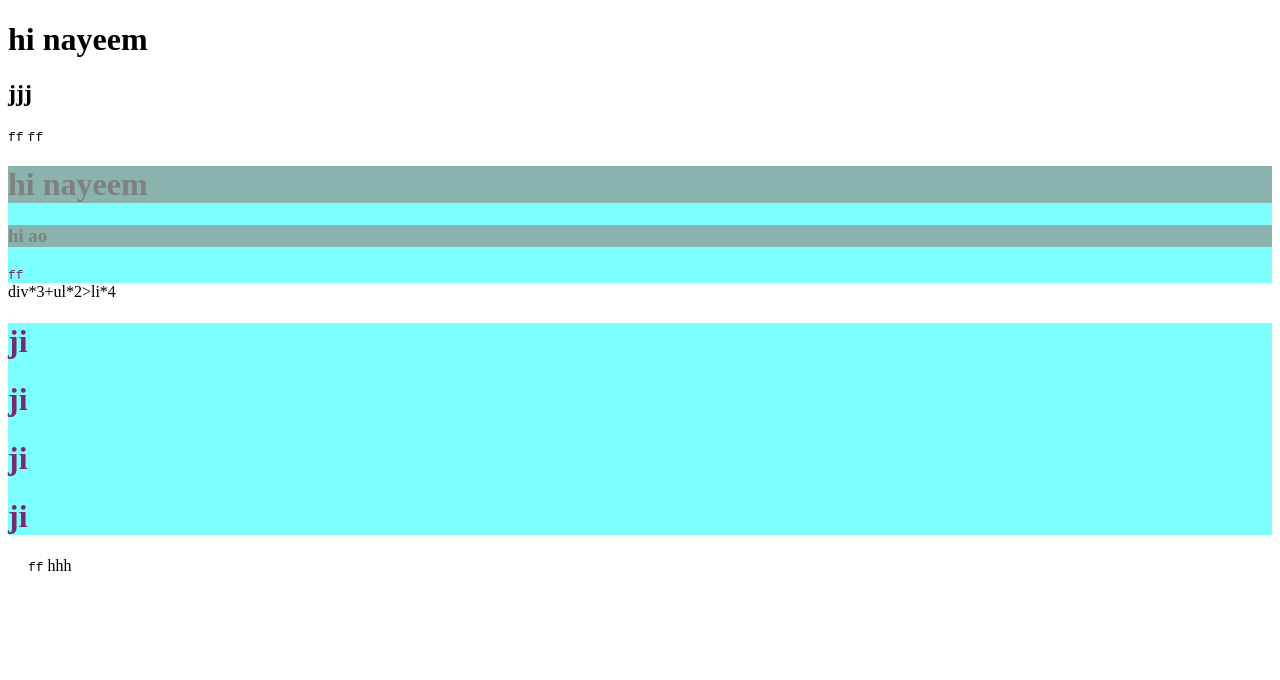
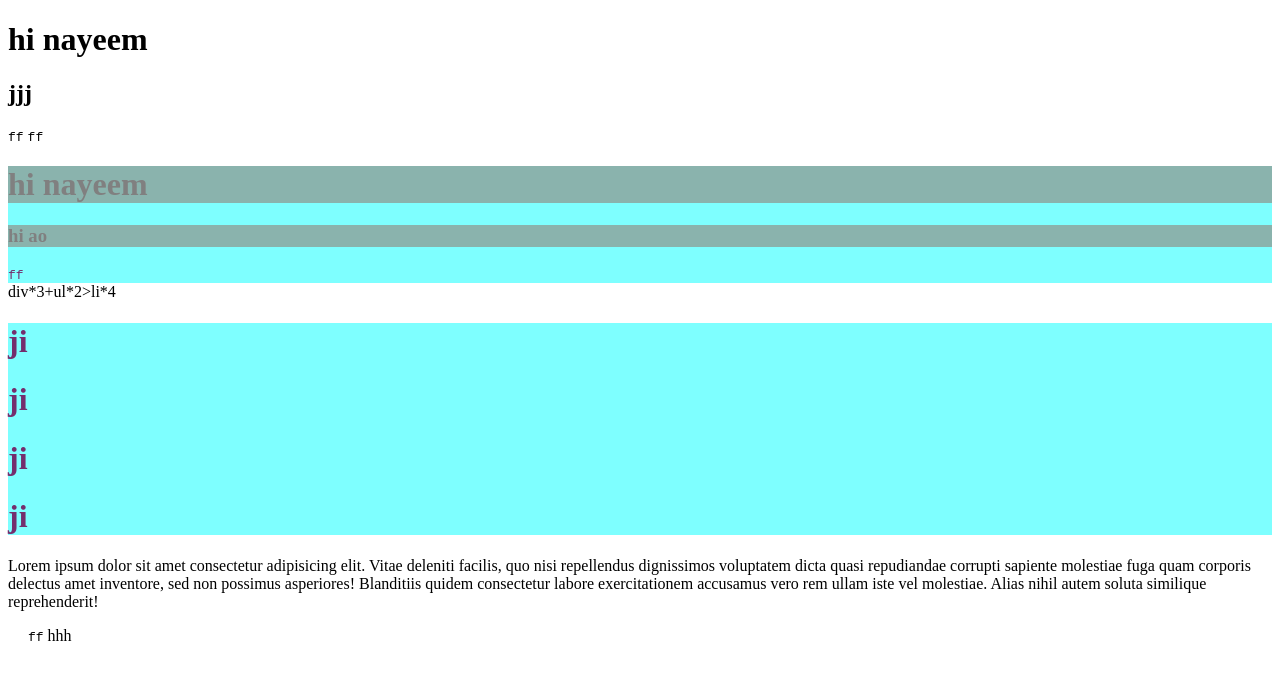
Before and after one commit to nayeemgub/my-first-repo, a plain HTML site: page index.html in a window 1280 px wide. Drawn offline with Linux system fonts and the light colour scheme.

Commit message:
paragraph added

```diff
--- a/index.html
+++ b/index.html
@@ -32,6 +32,14 @@
       <h1>ji</h1>
       <h1>ji</h1>
     </div>
+    <p>
+      Lorem ipsum dolor sit amet consectetur adipisicing elit. Vitae deleniti
+      facilis, quo nisi repellendus dignissimos voluptatem dicta quasi
+      repudiandae corrupti sapiente molestiae fuga quam corporis delectus amet
+      inventore, sed non possimus asperiores! Blanditiis quidem consectetur
+      labore exercitationem accusamus vero rem ullam iste vel molestiae. Alias
+      nihil autem soluta similique reprehenderit!
+    </p>
     <img src="" alt="" />
     <img src="" alt="" />
     <img src="" alt="" />
```
